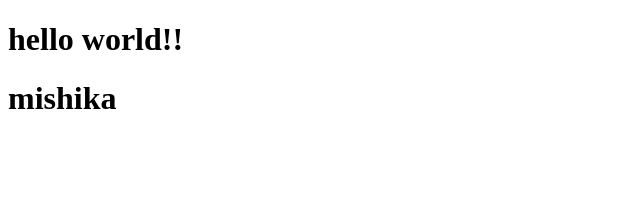
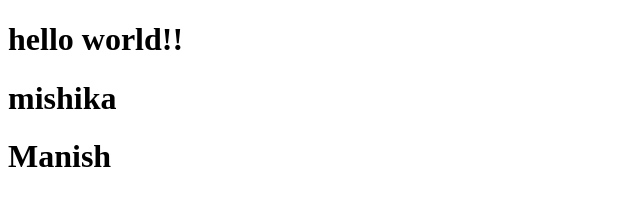
Before and after one commit to mishikabatra5/git-tutorial, a plain HTML site: page index.html in a window 1280 px wide. Shown: the whole page, without its empty margins (0-640 px from the left). Drawn offline with Linux system fonts and the light colour scheme.

Commit message:
manish commit

```diff
--- a/index.html
+++ b/index.html
@@ -8,5 +8,6 @@
 <body>
     <h1>hello world!!</h1>
     <h1>mishika</h1>
+    <h1>Manish</h1>
 </body>
 </html>
```
